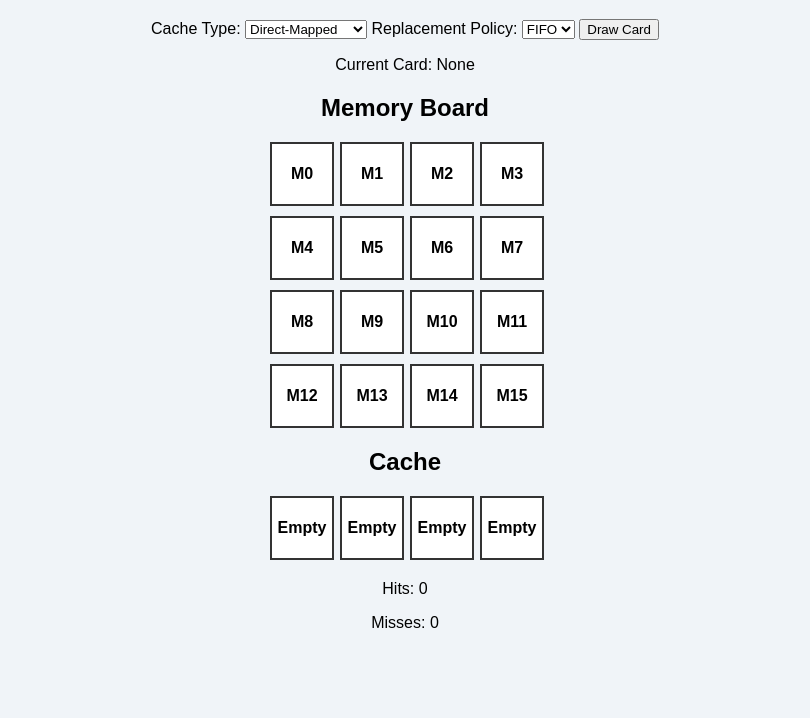
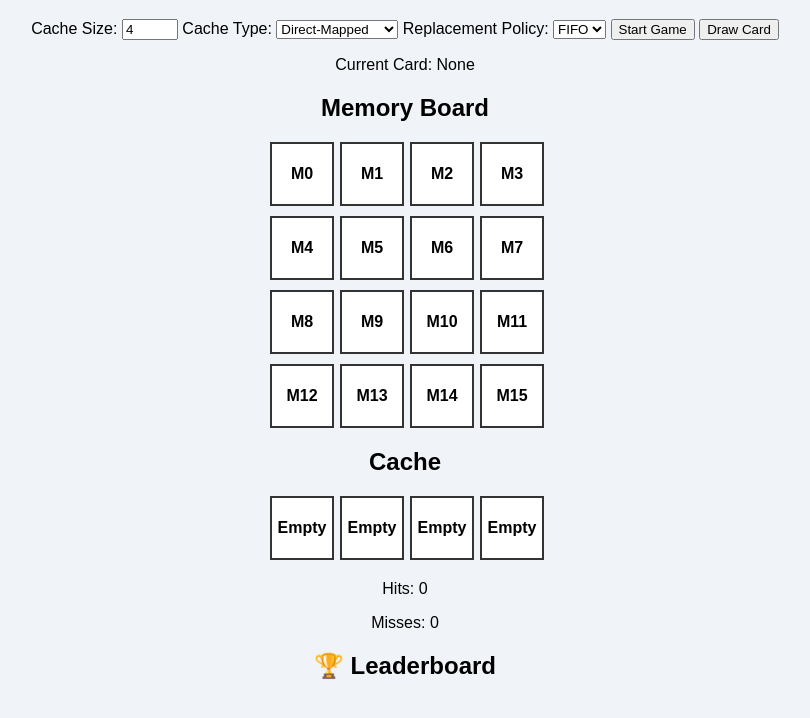
Before and after one commit to mhemps01/cache-quest, a plain HTML site: page index.html in a window 1280 px wide. Shown: the part 62-780 px from the top of the page, without its empty margins (235-1045 px from the left). Drawn offline with Linux system fonts and the light colour scheme.

Commit message:
Update index.html

```diff
--- a/index.html
+++ b/index.html
@@ -9,6 +9,9 @@
   <h1>🧠 Cache Quest</h1>
 
   <div id="controls">
+    <label for="cacheSize">Cache Size:</label>
+    <input type="number" id="cacheSize" min="2" max="16" value="4" />
+
     <label for="cacheType">Cache Type:</label>
     <select id="cacheType">
       <option value="direct">Direct-Mapped</option>
@@ -22,6 +25,7 @@
       <option value="lru">LRU</option>
     </select>
 
+    <button onclick="startGame()">Start Game</button>
     <button onclick="drawCard()">Draw Card</button>
     <p id="currentCard">Current Card: None</p>
   </div>
@@ -41,6 +45,11 @@
     <p>Misses: <span id="misses">0</span></p>
   </div>
 
+  <div id="leaderboard">
+    <h2>🏆 Leaderboard</h2>
+    <ul id="leaderboardList"></ul>
+  </div>
+
   <script src="script.js"></script>
 </body>
 </html>
```
